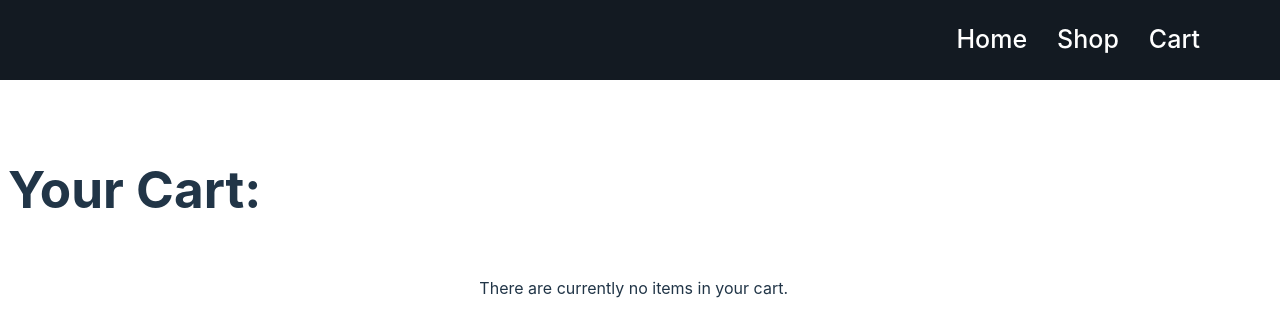
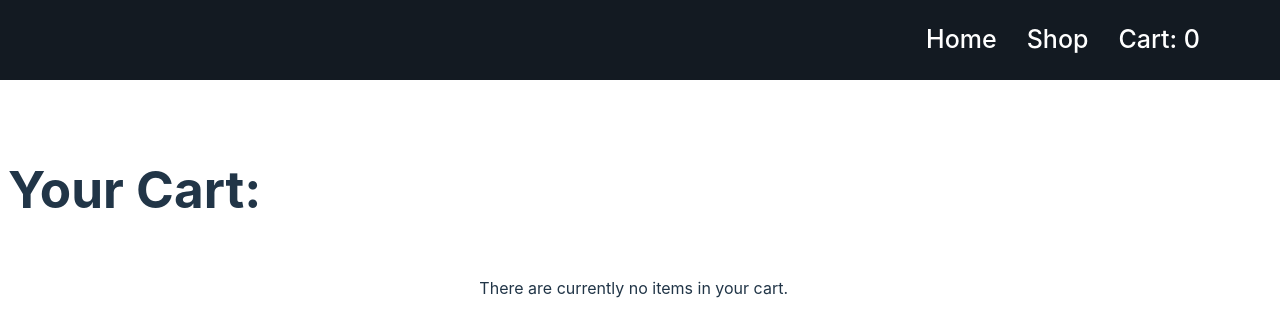
Before and after one commit to DevonRem/ReactShoppingCart, a React (Vite) app in the folder ReactShoppingCart/: page /CartPage in a window 1280 px wide. Shown: the top 336 px of the page. Built offline with nearby package versions, Linux system fonts and the light colour scheme.

Commit message:
implemented cart counter for keeping track of cart size and remove button on cart page

```diff
--- a/ReactShoppingCart/src/components/CartPage.jsx
+++ b/ReactShoppingCart/src/components/CartPage.jsx
@@ -24,7 +24,7 @@ function CartPage(props) {
                       <h5>{product.title}</h5>
                       <h5>{`Price: $${product.price}`}</h5>
                     </div>
-                    <button className='addToCart' onClick={()=>removeItem(product)}> Remove from Cart </button>
+                    <button className='addToCart' onClick={()=>removeItem(product.id)}> Remove from Cart </button>
                     </div>
                 ))}
             </div>
--- a/ReactShoppingCart/src/components/Navbar.jsx
+++ b/ReactShoppingCart/src/components/Navbar.jsx
@@ -1,8 +1,10 @@
 import '../styles/Navbar.css'
 import { Link } from "react-router-dom"
+import { useContext } from "react"
+import { ShopContext } from '../context/ShopContext';
 
-function Navbar() {
-
+function Navbar(props) {
+  const { cartItems } = useContext(ShopContext);
 
   return (
     <>
@@ -10,7 +12,7 @@ function Navbar() {
             <div className='links'>
                 <Link to="/">Home</Link>
                 <Link to="/ShopPage">Shop</Link>
-                <Link to="/CartPage">Cart</Link>
+                <Link to="/CartPage">Cart: {cartItems.length}</Link>
             </div>
         </div>
     </>
--- a/ReactShoppingCart/src/context/ShopContext.jsx
+++ b/ReactShoppingCart/src/context/ShopContext.jsx
@@ -11,7 +11,7 @@ export const ShopContextProvider = (props) => {
     }
 
     const removeItem = (i) => {
-        const newArr = cartItems.filter((item) => item.name !== i)
+        const newArr = cartItems.filter((item) => item.id !== i)
         setCartItems(newArr);
     }
 
```
